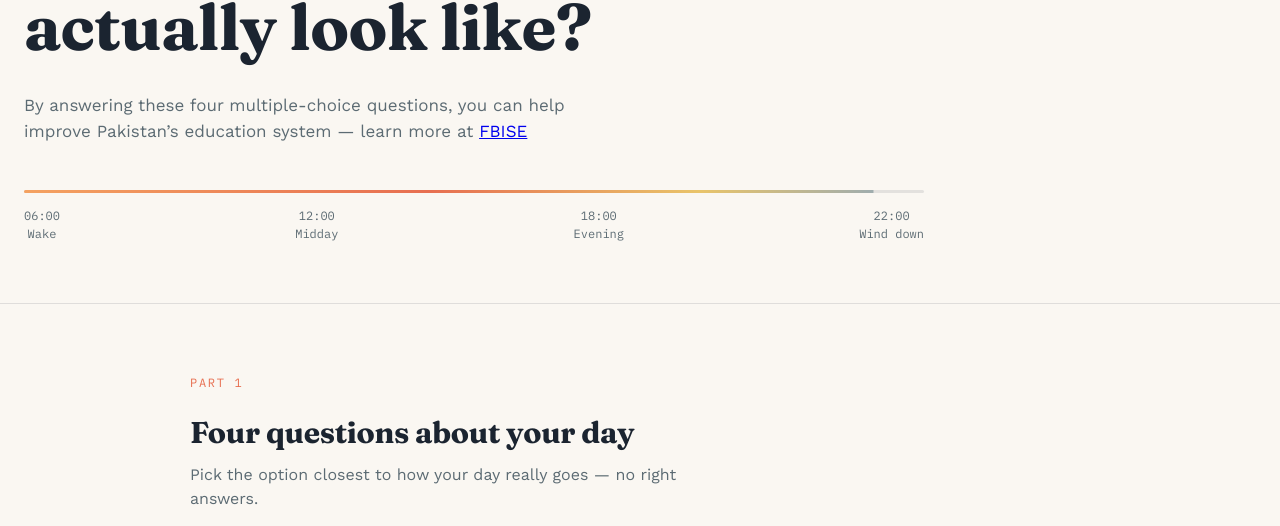
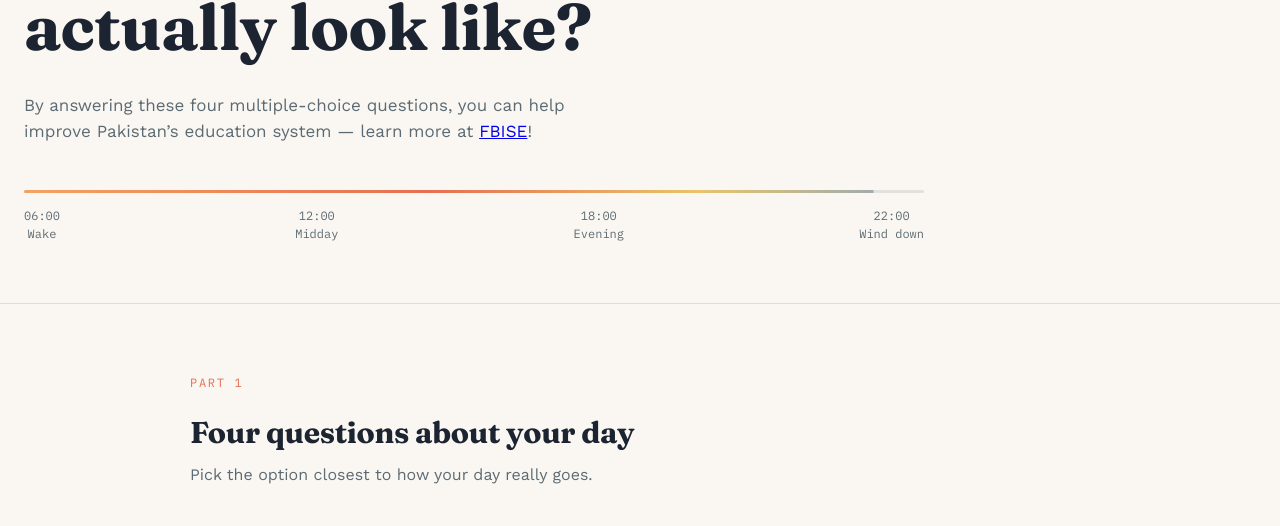
Before and after one commit to hackingerror4044/daily-rhythm, a website: page index.html in a window 1280 px wide. Shown: the part 243-769 px from the top of the page. Drawn offline with nearby package versions, Linux system fonts and the light colour scheme.

Commit message:
Update index.html

```diff
--- a/index.html
+++ b/index.html
@@ -205,7 +205,7 @@
   <section class="hero">
     <div class="eyebrow">Habit check — 2 minutes</div>
     <h1>What does your day actually look like?</h1>
-    <p class="lede">By answering these four multiple-choice questions, you can help improve Pakistan’s education system — learn more at <a href="https://www.fbise.edu.pk/">FBISE</a></p>
+    <p class="lede">By answering these four multiple-choice questions, you can help improve Pakistan’s education system — learn more at <a href="https://www.fbise.edu.pk/">FBISE</a>!</p>
 
     <div class="timeline">
       <div class="timeline-track"><div class="timeline-sweep"></div></div>
@@ -223,7 +223,7 @@
       <div class="section-head">
         <div class="eyebrow">Part 1</div>
         <h2>Four questions about your day</h2>
-        <p>Pick the option closest to how your day really goes — no right answers.</p>
+        <p>Pick the option closest to how your day really goes.</p>
       </div>
 
       <form class="quiz" id="quizForm">
```
